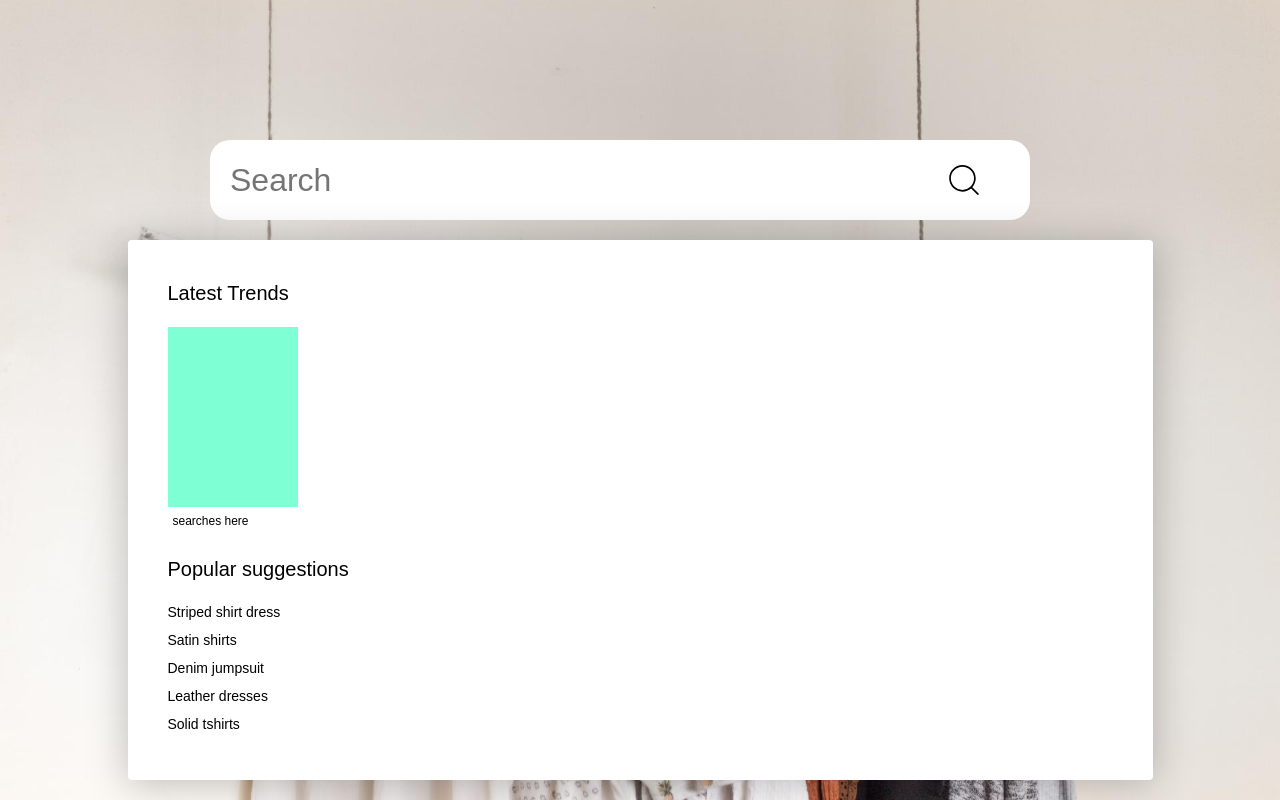
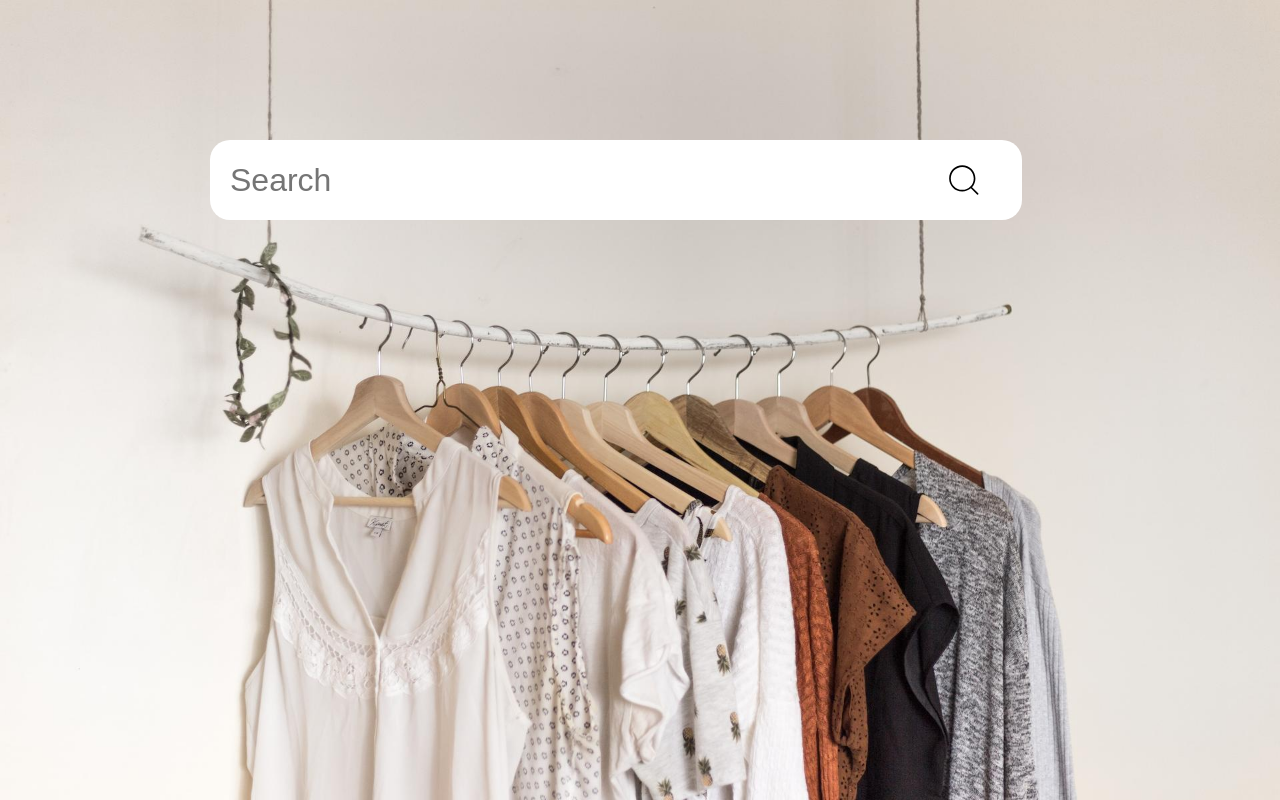
Before and after one commit to anku-js/Shopping-website, a React (Create React App) app: page / in a window 1280 px wide. Shown: the top 800 px of the page. Built offline with nearby package versions, Linux system fonts and the light colour scheme.

Commit message:
second page UI

```diff
--- a/src/App.css
+++ b/src/App.css
@@ -1,19 +1,20 @@
-
 * {
   margin: 0;
   padding: 0;
 }
 
-body {
-  display:flex;
-  align-items: center;
-  justify-content: center;
+.container {
   background: url(../public/background.jpg) no-repeat;
   background-size: cover;
-  font-family: 'Karla', sans-serif;
+  width: 100%;
+  min-height: 100vh;
 }
 
-.container {
+.container.searching {
+  background: none;
+}
+
+.first-page {
   display: flex;
   flex-direction: column;
   align-items: center;
@@ -29,29 +30,44 @@ body {
   top: 40px;
 }
 
-.search-label {
-  margin-top: 140px;
-  width: 860px;
-  height: 80px;
-  display: flex;
-  align-items: center;
-}
-
-.search-input {
-  width: 780px;
-  height: 80px;
-  border: none;
-  border-radius: 20px;
-  padding: 0px 20px;
-  font-weight: 400;
-  font-size: 32px;
-
-}
-
 input:focus {
   outline: none;
 }
 
+.container .search-input {
+  border: none;
+  border-radius: 20px;
+  width: 780px;
+  height: 80px;
+  padding: 0px 20px;
+  font-size: 32px;
+}
+
+.container.searching .search-input {
+  border: 0.686747px solid rgba(0, 0, 0, 0.5);
+  border-radius: 10px;
+  width: 520px;
+  height: 40px;
+  padding: 0px 10px;
+  font-size: 20px;
+}
+
+.container .search-label {
+  width: 860px;
+  height: 80px;
+  padding: 0px 20px;
+  font-size: 32px;
+  margin-top: 140px;
+}
+
+.container.searching .search-label {
+  border: #000000;
+  width: 520px;
+  height: 40px;
+  padding: 0px 10px;
+  font-size: 20px;
+  margin-top: 30px;
+}
 
 .latest-trends-container {
   width: 1025px;
@@ -61,16 +77,22 @@ input:focus {
   border-radius: 4px;
 }
 
-.latest-trends{
+.all-suggestions{
   padding: 40px;
 }
 
+ul {
+  list-style-type: none;
+}
+
 .latest-trends-items {
+  display: flex;
+  flex-wrap: wrap;
   padding: 20px 0px;
 }
 
 h2 {
-  word-spacing: 5%;
+  word-spacing: 2px;
   font-weight: 520;
   font-size: 20px;
   line-height: 27px;
@@ -95,9 +117,92 @@ h2 {
   font-size: 14px;
   padding: 15px 0px;
   color: #000000;
-
 }
 p {
   word-spacing: 2%;
   padding: 6px 0px;
 }
+
+.second-container {
+  display: flex;
+  width: 100%;
+}
+
+.sidebar-container {
+  width: 15%;
+  background-color: #FFFFFF;
+  padding: 30px;
+ }
+
+h1 {
+  font-weight: 400;
+  font-size: 30px;
+  line-height: 48px;
+}
+
+.brand {
+  padding: 10px 0px;
+  font-weight: 500;
+  font-size: 20px;
+  line-height: 24px;
+}
+
+.brand-option {
+  display: flex;
+  justify-content: space-between;
+  align-items: center;
+  padding: 10px 0px;
+}
+
+.price {
+  padding: 10px 0px;
+  font-weight: 500;
+  font-size: 20px;
+  line-height: 24px;
+}
+
+.price-option {
+  display: flex;
+  justify-content: space-between;
+  align-items: center;
+  padding: 10px 0px;
+}
+
+.ratings {
+  padding: 10px 0px;
+  font-weight: 500;
+  line-height: 24px;
+}
+
+.rating-option {
+  display: flex;
+  justify-content: space-between;
+  align-items: center;
+  padding: 10px 0px;
+}
+
+ label {
+  display: flex;
+  align-items: center;
+  gap: 8px;
+  font-size: 14px;
+  padding: 5px;
+ }
+
+ .products-container {
+  background-color: #FFFFFF;
+ }
+
+ .products {
+  display: flex;
+  flex-wrap: wrap;
+  margin-top: 40px;
+  margin-left: 40px;
+  padding: 20px;
+ }
+
+ .searched-image {
+  width: 200px;
+  height: 300px;
+  background-color: aquamarine;
+ }
--- a/src/App.js
+++ b/src/App.js
@@ -1,35 +1,60 @@
-
-
+import { useState, useRef } from "react"
 import zevi from "./images/zevi.svg"
 import { CiSearch } from "react-icons/ci"
 import LatestTrends from "./components/LatestTrends"
-import Sidebar from "./components/Sidebar"
+import SecondPage from "./components/SecondPage"
 import "./App.css"
 
 
+function App() {
 
-function App() {
+  const [ searched, setSearched] = useState("");
+  const [isInputFocused, setIsInputFocused] = useState(false)
+
+
+  function handleOnFocus() {
+    setIsInputFocused(true)
+  }
+
+  function handleBlur() {
+    setIsInputFocused(false)
+  }
+
+  function handleChange(event) {
+    const { value } = event.target
+    setSearched(value)
+  }
+
  const styles = {
   position: "relative",
-  right: "10%",
-  fontSize: "40px"
-
+  right: searched == "" ? "10%" : "8%",
+  fontSize: searched == "" ? "40px" : "30px"
  }
 
+
+
+
   return (
-    <div className="container">
+    <section className={`container ${!!searched ? "searching" : ""}`}>
+        <div className="first-page">
           <img src={zevi} className="zevi-logo" alt="zevi's logo"/>
-      <div className='search-label'>
+          <label className='search-label'>
             <input
-        className='search-input'
               type="text"
-        placeholder='Search'
+              name="first-search"
+              className="search-input"
+              placeholder="Search"
+              onChange={handleChange}
+              onFocus={handleOnFocus}
+              onBlur={handleBlur}
             />
             <CiSearch style={styles}/>
+          </label>
+          { (isInputFocused && searched.length === 0) ? <LatestTrends /> : null}
+          { searched !== "" ?  <SecondPage />  : null}
         </div>
+    </section>
 
-      <LatestTrends />
-    </div>
   );
 }
 
--- a/src/components/LatestTrends.js
+++ b/src/components/LatestTrends.js
@@ -3,13 +3,15 @@ import { useState } from "react";
 export default function LatestTrends() {
     return (
         <div className="latest-trends-container">
-            <section className="latest-trends">
-                <section>
+            <div className="all-suggestions">
+                <section className="latest-trends">
                     <h2>Latest Trends</h2>
-                    <div  className="latest-trends-items">
-                        <div src="" className="latest-trends-image"></div>
-                        <p className="latest-trends-p">searches here</p>
-                    </div>
+                    <ul  className="latest-trends-items">
+                        <li>
+                            <div src="" className="latest-trends-image"></div>
+                            <p className="latest-trends-p">searches here</p>
+                        </li>
+                    </ul>
                 </section>
                 <section className="popular-suggestions">
                     <h2>Popular suggestions</h2>
@@ -21,7 +23,7 @@ export default function LatestTrends() {
                         <p>Solid tshirts</p>
                     </div>
                 </section>
-            </section>
+            </div>
         </div>
     )
 }
--- /dev/null
+++ b/src/components/SecondPage.js
@@ -0,0 +1,68 @@
+import zevi from "../images/zevi.svg"
+import { AiFillStar, AiOutlineStar } from "react-icons/ai"
+import { BsStarHalf } from "react-icons/bs"
+import { IoIosArrowDown } from "react-icons/io"
+
+export default function SecondPage() {
+    const starFilled = <AiFillStar />
+    const starEmpty = <AiOutlineStar />
+    return (
+        <div className="second-container">
+            <div className="sidebar-container">
+                <h1>Search Results</h1>
+                <section className="sidebar-section">
+                    <div className="brand">
+                        <div className="brand-option">
+                          <p>BRAND</p> <IoIosArrowDown/>
+                        </div>
+                        <label><input type="checkbox"/>Mango</label>
+                        <label><input type="checkbox" />H&M</label>
+                    </div>
+                    <hr></hr>
+                    <div className="price">
+                        <div className="price-option">
+                          <p>PRICE RANGE</p> <IoIosArrowDown/>
+                        </div>
+                        <label><input type="checkbox" />Under 500</label>
+                        <label><input type="checkbox"/>1000 to 3000</label>
+                    </div>
+                    <hr></hr>
+                    <div className="ratings">
+                        <div className="rating-option">
+                           <p>RATINGS</p> <IoIosArrowDown/>
+                        </div>
+                        <label>
+                            <input type="checkbox"/>
+                            {starFilled}{starFilled}{starFilled}{starFilled}{starFilled}
+                        </label>
+                        <label>
+                            <input type="checkbox"/>
+                            {starFilled}{starFilled}{starFilled}{starFilled}{starEmpty}
+                        </label>
+                        <label>
+                            <input type="checkbox" />
+                            {starFilled}{starFilled}{starFilled}{starEmpty}{starEmpty}
+                        </label>
+                        <label>
+                            <input type="checkbox" />
+                            {starFilled}{starFilled}{starEmpty}{starEmpty}{starEmpty}
+                        </label>
+                        <label>
+                            <input type="checkbox" />
+                            {starFilled}{starEmpty}{starEmpty}{starEmpty}{starEmpty}
+                        </label>
+                    </div>
+                </section>
+            </div>
+            <section className="products-container">
+                <ul className="products">
+                    <li>
+                        <div className="searched-image"></div>
+                        <p>name of searched</p>
+                    </li>
+                </ul>
+            </section>
+
+        </div>
+    )
+}
--- a/src/components/Sidebar.js
+++ /dev/null
@@ -1,8 +0,0 @@
-
-export default function Sidebar() {
-    return (
-        <div>
-
-        </div>
-    )
-}
```
Lines whose indentation alone changed are shown as unchanged.
